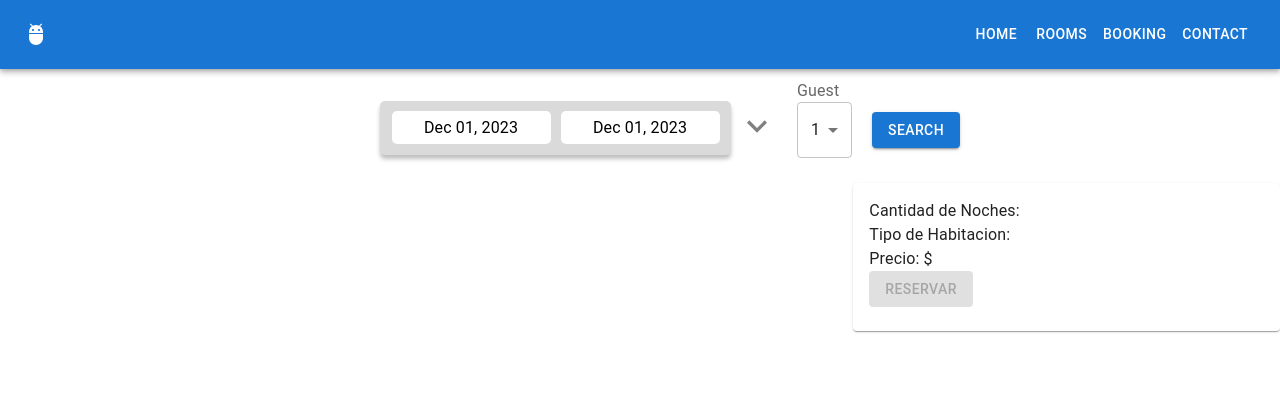
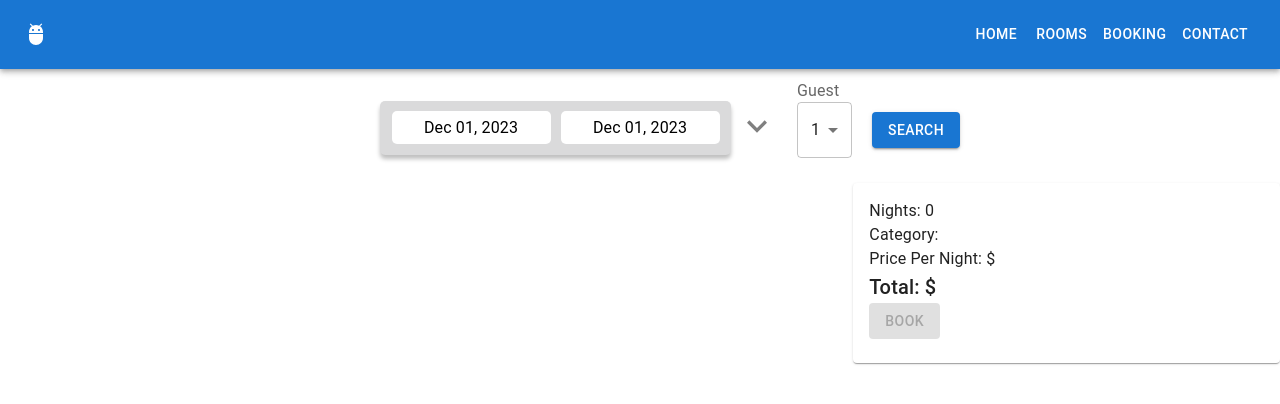
Before and after one commit to goncalhurtado/hotel-software, a React (Vite) app: page /bookings in a window 1280 px wide. Shown: the top 404 px of the page. Built offline with nearby package versions, Linux system fonts and the light colour scheme; the HTML template or start-up script is replaced by a standard one.

Commit message:
added nights counter and total price calculator

```diff
--- a/src/components/InfoReservation.jsx
+++ b/src/components/InfoReservation.jsx
@@ -1,13 +1,23 @@
 import React from "react";
 import Typography from "@mui/material/Typography";
 import Box from "@mui/material/Box";
+// import { nightsCalculator } from "../helpers/booking";
 
 const InfoReservation = ({ selected }) => {
   const { category } = selected;
+  // console.log(selected);
+  // const nights = nightsCalculator(selected.check_in, selected.check_out);
 
   return (
     <Box>
-      <Typography>Usted selecciono la categoria {category.name}</Typography>
+      <Typography>You select the category {category.name}</Typography>
+      <Typography>Check in: {selected.check_in}</Typography>
+      <Typography>Check out: {selected.check_out}</Typography>
+      <Typography>Nights: {nights}</Typography>
+      {/* <Typography>Price per night: ${category.price}</Typography> */}
+      <Typography variant="h6">
+        {/* Total: <b>${category.price * nights}</b> */}
+      </Typography>
     </Box>
   );
 };
--- a/src/components/booking/BookingPreview.jsx
+++ b/src/components/booking/BookingPreview.jsx
@@ -10,20 +10,23 @@ const BookingPreview = ({ selected, setSelected }) => {
     <Grid item lg={12}>
       <Card>
         <CardContent>
-          <Typography>Cantidad de Noches: </Typography>
+          <Typography>Nights: {selected.nights}</Typography>
           <Typography>
-            Tipo de Habitacion:{" "}
-            {selected.selected ? selected.category.name : ""}
+            Category: {selected.selected ? selected.category.name : ""}
           </Typography>
           <Typography>
-            Precio: ${selected.selected ? selected.category.price : ""}
+            Price Per Night: ${selected.selected ? selected.category.price : ""}
+          </Typography>
+          <Typography variant="h6">
+            Total: $
+            {selected.selected ? selected.category.price * selected.nights : ""}
           </Typography>
           <Button
-            disabled={selected.selected ? false : true}
+            disabled={!selected.selected}
             variant="contained"
             onClick={() => setSelected({ ...selected, booked: true })}
           >
-            Reservar
+            Book
           </Button>
         </CardContent>
       </Card>
--- a/src/components/booking/RoomBookingCard.jsx
+++ b/src/components/booking/RoomBookingCard.jsx
@@ -50,6 +50,7 @@ const RoomBookingCard = ({ category, setSelected }) => {
               <Typography variant="body2" color="text.secondary">
                 {category.description}
               </Typography>
+
               <Button
                 variant="contained"
                 onClick={() =>
@@ -59,6 +60,7 @@ const RoomBookingCard = ({ category, setSelected }) => {
                     category: category,
                   }))
                 }
+                sx={{ marginTop: "10px" }}
               >
                 Seleccionar
               </Button>
--- a/src/components/booking/search/SearchForm.jsx
+++ b/src/components/booking/search/SearchForm.jsx
@@ -3,7 +3,10 @@ import { Box, Button } from "@mui/material";
 import SelectCapacity from "../../SelectCapacity";
 import DatePickerBooking from "./DatePickerBooking";
 import { LoadingButton } from "@mui/lab";
-import { searchAvailableRooms } from "../../../helpers/booking";
+import {
+  nightsCalculator,
+  searchAvailableRooms,
+} from "../../../helpers/booking";
 import ExpandMoreIcon from "@mui/icons-material/ExpandMore";
 import CloseIcon from "@mui/icons-material/Close";
 import DatePreview from "./DatePreview";
@@ -24,6 +27,7 @@ const SearchForm = ({ setAvailables, selected, setSelected }) => {
       check_in: date.start_date,
       check_out: date.end_date,
       capacity: capacity,
+      nights: nightsCalculator(date.start_date, date.end_date),
     });
 
     const queryString = `search?check_in=${date.start_date}&check_out=${date.end_date}&capacity=${capacity}`;
--- a/src/helpers/booking.js
+++ b/src/helpers/booking.js
@@ -57,3 +57,14 @@ export const searchAvailableRooms = async(queryString, setLoading, setAvailables
     }
 
 }
+
+export const nightsCalculator = (checkIn, checkOut) => {
+
+    if (!checkIn || !checkOut) return 0;
+
+    const checkInDate = new Date(checkIn);
+    const checkOutDate = new Date(checkOut);
+    const difference = checkOutDate.getTime() - checkInDate.getTime();
+    const nights = Math.ceil(difference / (1000 * 3600 * 24));
+    return nights;
+}
--- a/src/pages/Bookings.jsx
+++ b/src/pages/Bookings.jsx
@@ -1,4 +1,4 @@
-import React, { useState } from "react";
+import React, { useState, useEffect } from "react";
 import { Box } from "@mui/material";
 import SearchForm from "../components/booking/search/SearchForm";
 import RoomBookingCard from "../components/booking/RoomBookingCard";
@@ -6,6 +6,7 @@ import RoomBookingCardSoldOut from "../components/booking/RoomBookingCardSoldOut
 import BookingPreview from "../components/booking/BookingPreview";
 import Grid from "@mui/material/Grid";
 import Reservation from "../components/Reservation";
+import { nightsCalculator } from "../helpers/booking.js";
 
 const Bookings = () => {
   const [availables, setAvailables] = useState({
@@ -20,8 +21,19 @@ const Bookings = () => {
     check_in: "",
     check_out: "",
     capacity: "",
-    nigths: "",
+    nigths: 0,
   });
+  console.log(selected);
+
+  useEffect(() => {
+    setSelected((prevSelected) => ({
+      ...prevSelected,
+      nights: nightsCalculator(prevSelected.check_in, prevSelected.check_out),
+      // price:
+      // prevSelected.category.price *
+      // nightsCalculator(prevSelected.check_in, prevSelected.check_out),
+    }));
+  }, [selected.check_in, selected.check_out]);
 
   return (
     <div>
```
